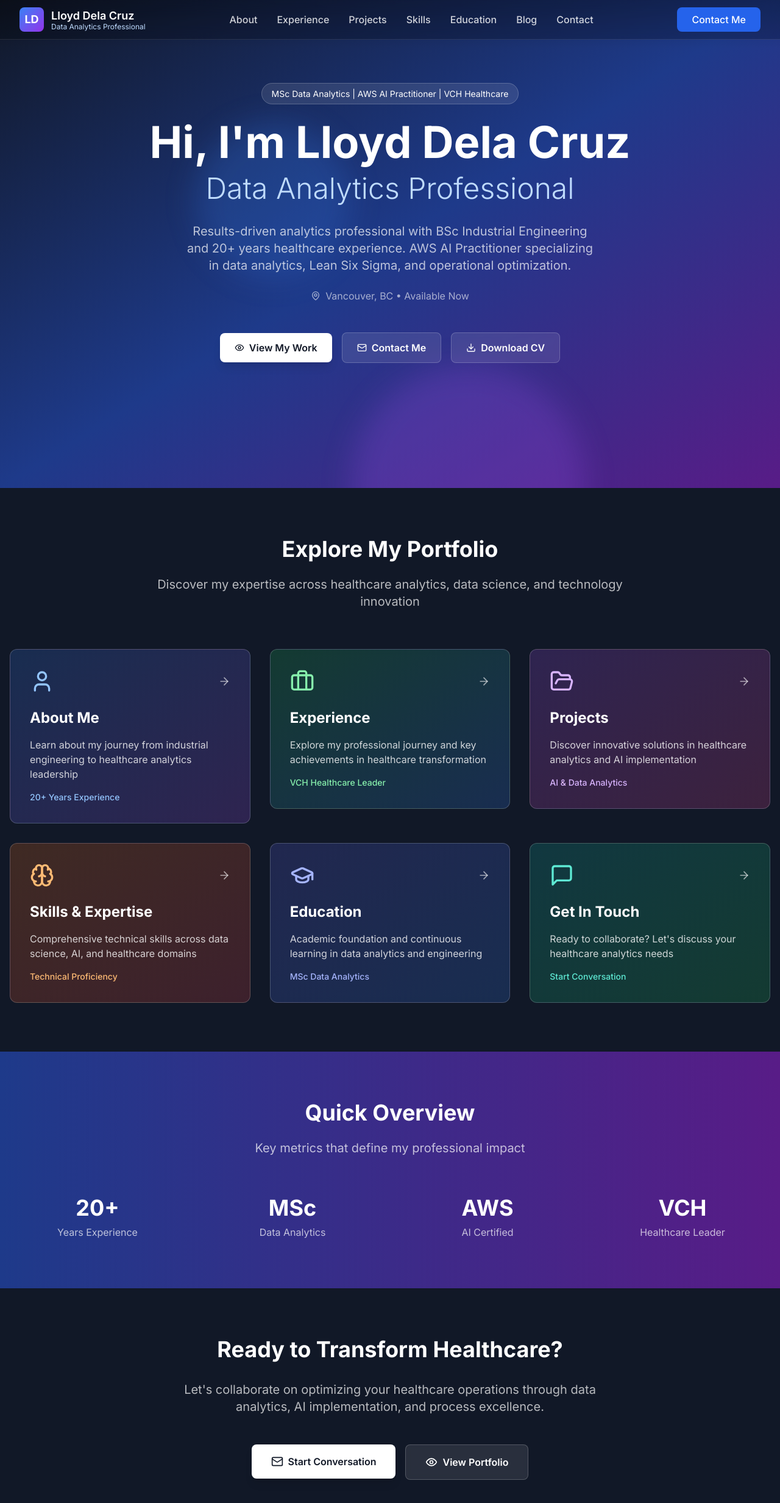
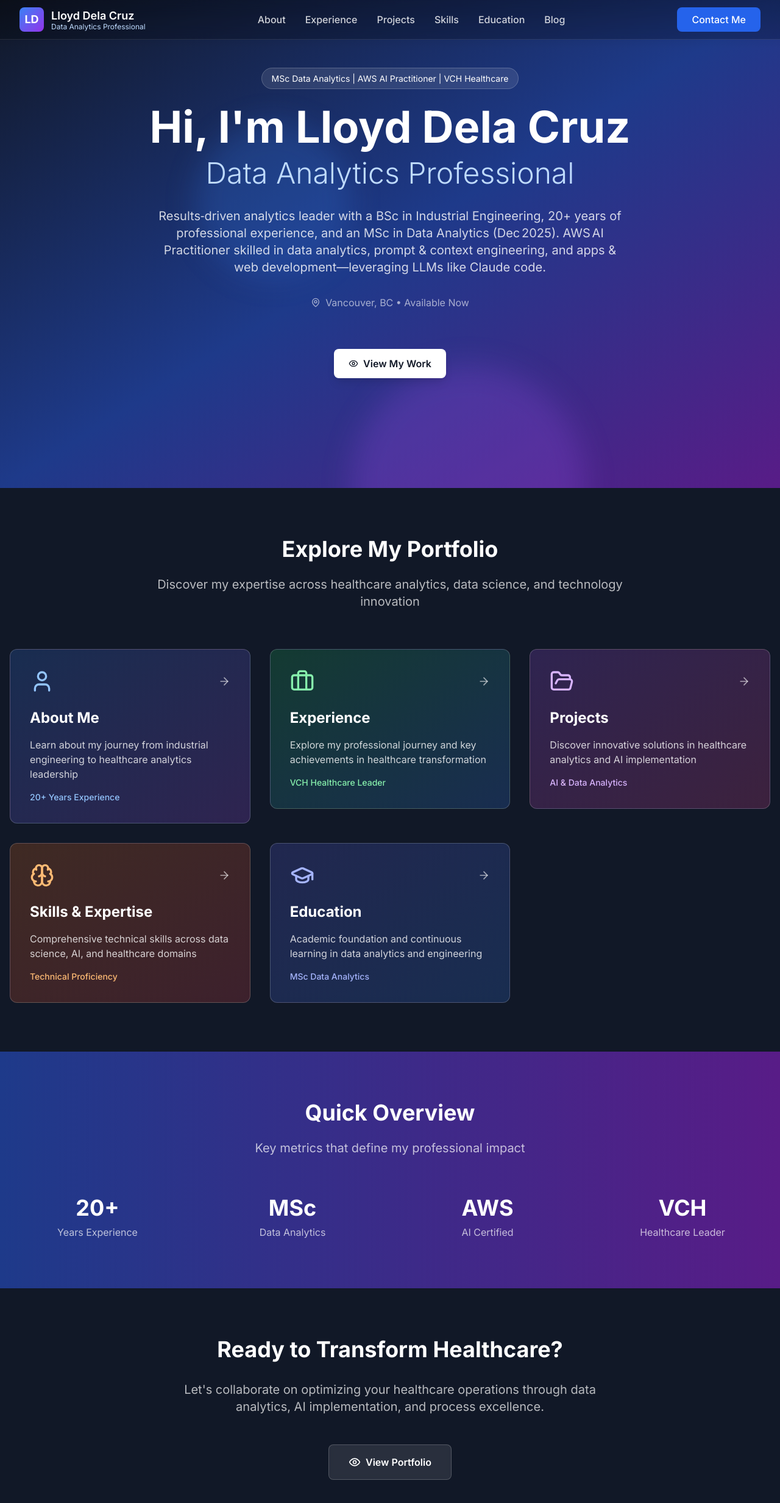
Before and after one commit to lloyd-delacruz/portfolio-website, a Next.js app in the folder frontend/: page / in a window 1280 px wide. Shown: the top 2464 px of the page at 61% size. Built offline with nearby package versions, Linux system fonts and the light colour scheme.

Commit message:
About page and Contact formspree

```diff
--- a/frontend/src/app/experience/page.tsx
+++ b/frontend/src/app/experience/page.tsx
@@ -86,11 +86,11 @@ export default function ExperiencePage() {
             <div className="bg-white/10 backdrop-blur-sm rounded-lg p-6 border border-white/20 text-center">
               <Briefcase className="h-8 w-8 text-blue-300 mx-auto mb-3" />
               <div className="text-2xl font-bold text-white mb-2">20+ Years</div>
-              <div className="text-white/80 text-sm">Healthcare Operations</div>
+              <div className="text-white/80 text-sm">Professional Experience</div>
             </div>
             <div className="bg-white/10 backdrop-blur-sm rounded-lg p-6 border border-white/20 text-center">
               <Award className="h-8 w-8 text-green-300 mx-auto mb-3" />
-              <div className="text-2xl font-bold text-white mb-2">Lean Six Sigma</div>
+              <div className="text-2xl font-bold text-white mb-2">Project Management</div>
               <div className="text-white/80 text-sm">Process Excellence</div>
             </div>
             <div className="bg-white/10 backdrop-blur-sm rounded-lg p-6 border border-white/20 text-center">
@@ -100,8 +100,8 @@ export default function ExperiencePage() {
             </div>
             <div className="bg-white/10 backdrop-blur-sm rounded-lg p-6 border border-white/20 text-center">
               <Users className="h-8 w-8 text-yellow-300 mx-auto mb-3" />
-              <div className="text-2xl font-bold text-white mb-2">Team Leadership</div>
-              <div className="text-white/80 text-sm">Strategic Management</div>
+              <div className="text-2xl font-bold text-white mb-2">Innovation & AI</div>
+              <div className="text-white/80 text-sm">Prompt Engineering • MCP • LLMs • ML</div>
             </div>
           </motion.div>
 
@@ -116,9 +116,9 @@ export default function ExperiencePage() {
               <Target className="h-6 w-6 text-white mr-2" />
               <span className="text-white font-semibold">Current Focus</span>
             </div>
-            <h3 className="text-2xl font-bold text-white mb-3">VCH Healthcare Analytics</h3>
+            <h3 className="text-2xl font-bold text-white mb-3">Healthcare Analytics Projects</h3>
             <p className="text-white/80 leading-relaxed">
-              Leading data analytics initiatives to optimize healthcare delivery,
+              Developing innovative data analytics solutions to optimize healthcare delivery,
               reduce operational costs, and improve patient outcomes through
               evidence-based decision making and AI implementation.
             </p>
--- a/frontend/src/app/page.tsx
+++ b/frontend/src/app/page.tsx
@@ -76,10 +76,11 @@ export default function Home() {
               initial={{ opacity: 0, y: 30 }}
               animate={{ opacity: 1, y: 0 }}
               transition={{ duration: 0.8, delay: 1.5, ease: "easeOut" }}
-              className="text-lg md:text-xl text-white/70 mb-6 max-w-2xl mx-auto"
+              className="text-lg md:text-xl text-white/80 mb-8 max-w-3xl mx-auto leading-relaxed text-center"
             >
-              Results-driven analytics professional with BSc Industrial Engineering and 20+ years healthcare experience.
-              AWS AI Practitioner specializing in data analytics, Lean Six Sigma, and operational optimization.
+              Results‑driven analytics leader with a BSc in Industrial Engineering, 20+ years of professional experience,
+              and an MSc in Data Analytics (Dec 2025). AWS AI Practitioner skilled in data analytics,
+              prompt & context engineering, and apps & web development—leveraging LLMs like Claude code.
             </motion.p>
 
             {/* Location */}
@@ -87,7 +88,7 @@ export default function Home() {
               initial={{ opacity: 0, x: -20 }}
               animate={{ opacity: 1, x: 0 }}
               transition={{ duration: 0.6, delay: 1.8, ease: "easeOut" }}
-              className="flex items-center justify-center text-white/60 mb-12"
+              className="flex items-center justify-center text-white/60 mb-16"
             >
               <MapPin className="h-4 w-4 mr-2" />
               <span>Vancouver, BC • Available Now</span>
@@ -110,26 +111,6 @@ export default function Home() {
                   View My Work
                 </motion.button>
               </Link>
-
-              <Link href="/contact">
-                <motion.button
-                  whileHover={{ scale: 1.05, y: -2 }}
-                  whileTap={{ scale: 0.95 }}
-                  className="inline-flex items-center px-6 py-3 bg-white/10 backdrop-blur-sm text-white rounded-lg font-semibold border border-white/20 hover:bg-white/20 transition-colors"
-                >
-                  <Mail className="h-4 w-4 mr-2" />
-                  Contact Me
-                </motion.button>
-              </Link>
-
-              <motion.button
-                whileHover={{ scale: 1.05, y: -2 }}
-                whileTap={{ scale: 0.95 }}
-                className="inline-flex items-center px-6 py-3 bg-white/10 backdrop-blur-sm text-white rounded-lg font-semibold border border-white/20 hover:bg-white/20 transition-colors"
-              >
-                <Download className="h-4 w-4 mr-2" />
-                Download CV
-              </motion.button>
             </motion.div>
           </div>
         </div>
@@ -252,24 +233,6 @@ export default function Home() {
               </motion.div>
             </Link>
 
-            {/* Contact Card */}
-            <Link href="/contact">
-              <motion.div
-                whileHover={{ scale: 1.05, y: -5 }}
-                whileTap={{ scale: 0.95 }}
-                className="bg-gradient-to-br from-teal-500/20 to-green-500/20 backdrop-blur-sm rounded-xl p-8 border border-white/20 cursor-pointer transition-all duration-300 group"
-              >
-                <div className="flex items-center justify-between mb-6">
-                  <MessageSquare className="h-10 w-10 text-teal-300 group-hover:scale-110 transition-transform" />
-                  <ArrowRight className="h-5 w-5 text-white/60 group-hover:text-white group-hover:translate-x-1 transition-all" />
-                </div>
-                <h3 className="text-2xl font-bold text-white mb-4">Get In Touch</h3>
-                <p className="text-white/80 mb-4">
-                  Ready to collaborate? Let&apos;s discuss your healthcare analytics needs
-                </p>
-                <div className="text-sm text-teal-300 font-medium">Start Conversation</div>
-              </motion.div>
-            </Link>
           </motion.div>
         </div>
       </section>
@@ -344,16 +307,6 @@ export default function Home() {
             transition={{ delay: 0.4 }}
             className="flex flex-col sm:flex-row gap-4 justify-center"
           >
-            <Link href="/contact">
-              <motion.button
-                whileHover={{ scale: 1.05, y: -2 }}
-                whileTap={{ scale: 0.95 }}
-                className="inline-flex items-center px-8 py-4 bg-white text-gray-900 rounded-lg font-semibold hover:bg-gray-100 transition-colors shadow-lg"
-              >
-                <Mail className="h-5 w-5 mr-2" />
-                Start Conversation
-              </motion.button>
-            </Link>
             <Link href="/projects">
               <motion.button
                 whileHover={{ scale: 1.05, y: -2 }}
--- a/frontend/src/components/layout/Navigation.tsx
+++ b/frontend/src/components/layout/Navigation.tsx
@@ -25,7 +25,6 @@ const Navigation = () => {
     { href: '/skills', label: 'Skills' },
     { href: '/education', label: 'Education' },
     { href: '/blog', label: 'Blog' },
-    { href: '/contact', label: 'Contact' },
   ]
 
   return (
--- a/frontend/src/components/sections/ExperienceSection.tsx
+++ b/frontend/src/components/sections/ExperienceSection.tsx
@@ -2,6 +2,7 @@
 
 import { motion } from "framer-motion";
 import { Calendar, MapPin, ChevronRight } from "lucide-react";
+import Link from "next/link";
 
 const experiences = [
   {
@@ -237,14 +238,16 @@ export function ExperienceSection() {
           <p className="text-lg text-gray-600 mb-6">
             Interested in my professional journey and how I can contribute to your team?
           </p>
+          <Link href="/contact">
             <motion.button
               whileHover={{ scale: 1.05, y: -2 }}
               whileTap={{ scale: 0.95 }}
               className="inline-flex items-center px-8 py-3 bg-gradient-to-r from-blue-600 to-purple-600 text-white rounded-lg font-semibold shadow-lg hover:shadow-xl transition-all"
             >
-            Download Full Resume
+              Get In Touch
               <ChevronRight className="w-4 h-4 ml-2" />
             </motion.button>
+          </Link>
         </motion.div>
       </div>
     </section>
```
Also changed, not shown: frontend/src/app/contact/page.tsx (+79 -9 lines). Lines whose indentation alone changed are shown as unchanged.
